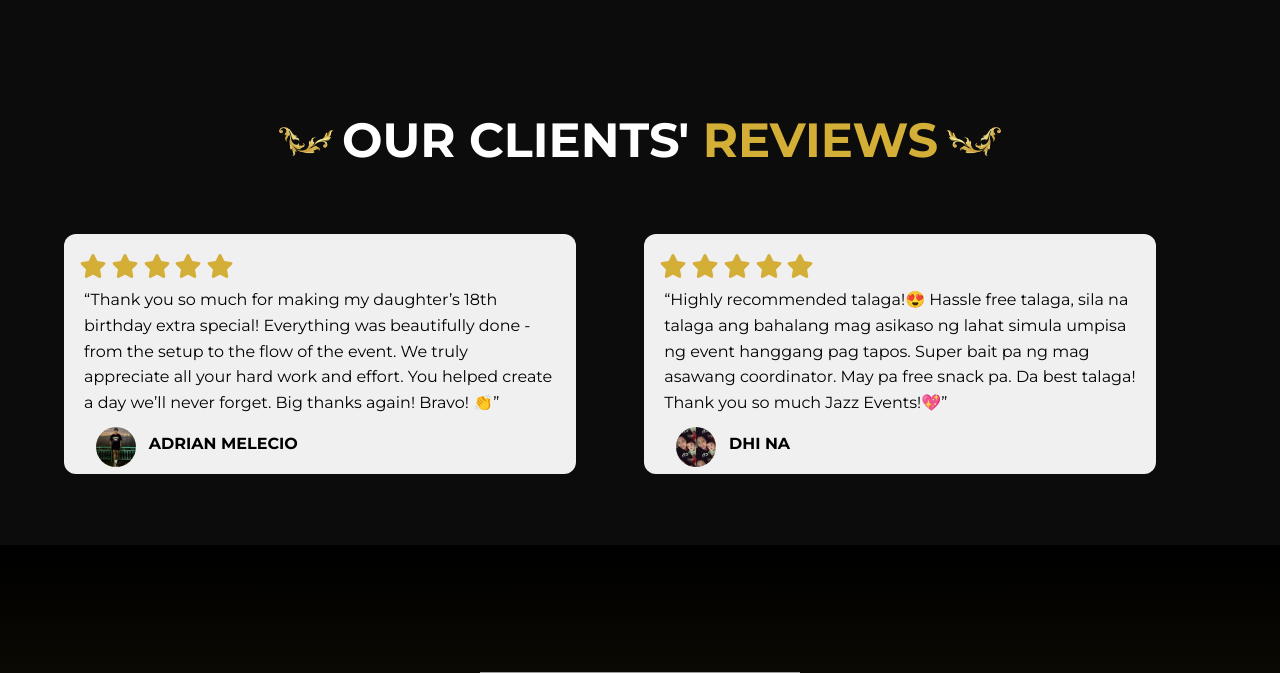
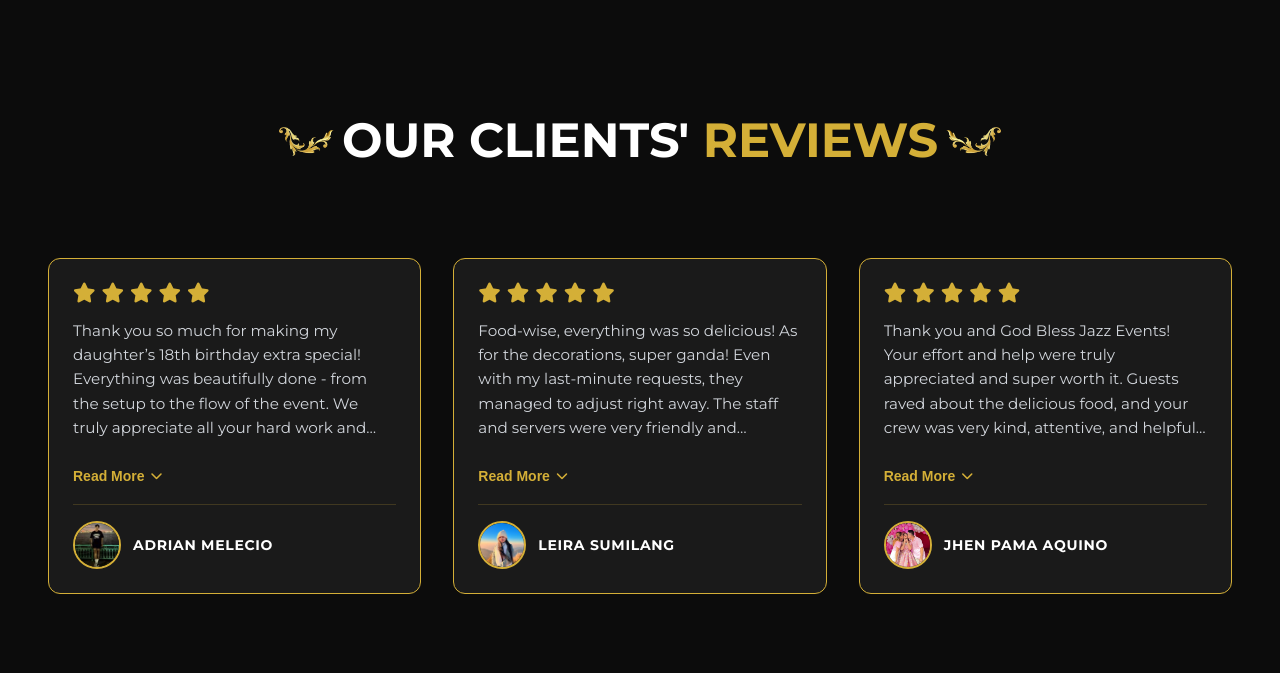
Before and after one commit to Zaiyai/Jazz-Events-Website, a PHP site: page / in a window 1280 px wide. Shown: the part 2920-3593 px from the top of the page. Run offline with PHP 8.4, Linux system fonts and the light colour scheme; grey boxes are pictures that could not be loaded.

Commit message:
Made changes to reviews, services & hover

```diff
--- a/index.html
+++ b/index.html
@@ -223,7 +223,9 @@
                         <i class="fa-solid fa-star"></i>
                     </div>
 
-                    <p class="review-content">“Thank you so much for making my daughter’s 18th birthday extra special! Everything was beautifully done - from the setup to the flow of the event. We truly appreciate all your hard work and effort. You helped create a day we’ll never forget. Big thanks again! Bravo! 👏”</p>
+                    <p class="review-content">Thank you so much for making my daughter’s 18th birthday extra special! Everything was beautifully done - from the setup to the flow of the event. We truly appreciate all your hard work and effort. You helped create a day we’ll never forget. Big thanks again! Bravo!</p>
+
+                    <button class="read-more-btn"> Read More <i class="fa-solid fa-chevron-down"></i> </button>
 
                     <div class="reviewer">
                         <img src="images/reviewer1.jpg" alt="reviewer 1"/>
@@ -240,13 +242,13 @@
                         <i class="fa-solid fa-star"></i>
                     </div>
 
-                    <p class="review-content">“Highly recommended talaga!😍 Hassle free talaga, sila na talaga ang
-                        bahalang mag asikaso ng lahat simula umpisa ng event hanggang pag tapos. Super bait pa ng
-                        mag asawang coordinator. May pa free snack pa. Da best talaga! Thank you so much Jazz Events!💖”</p>
+                    <p class="review-content">Food-wise, everything was so delicious! As for the decorations, super ganda! Even with my last-minute requests, they managed to adjust right away. The staff and servers were very friendly and accommodating, and of course, the owners were incredibly kind! Thank you so much, Jazz Events! Wishing you more successful events to come! </p>
+
+                    <button class="read-more-btn"> Read More <i class="fa-solid fa-chevron-down"></i> </button>
 
                     <div class="reviewer">
-                        <img src="images/reviewer2.jpg" alt="reviewer 2"/>
-                        <p>Dhi Na</p>
+                        <img src="images/reviews/leira_sumilang.jpg" alt="reviewer 2"/>
+                        <p>Leira Sumilang</p>
                     </div>
                 </div>
 
@@ -259,11 +261,12 @@
                         <i class="fa-solid fa-star"></i>
                     </div>
 
-                    <p class="review-content">“Thank you so much to everyone who came and helped make my Mother's birthday special. To my sibling Cee, their spouse and children, my children Cian, Inigo, and Audrey, and my one and only Father, Luis Cueto Castueras. Our family is very thankful to those who helped: Jazz Events, Queen Rein, Tta Girlie Ibe Castillo, Ninang Pamela Cuilao Castillo, and others. And to my special someone, thank you as well! THANK YOU SO MUCH LORD, because you never fail me in all things... More birthdays to come, Mama, we really love you so much!! ❤️❤️❤️!”</p>
+                    <p class="review-content">Thank you and God Bless Jazz Events! Your effort and help were truly appreciated and super worth it. Guests raved about the delicious food, and your crew was very kind, attentive, and helpful. The owners were incredibly hands-on, focused on the event, and always there to assist with our needs. Praying your business continues to grow and flourish with many more successful events. God Bless!</p>
 
+                        <button class="read-more-btn"> Read More <i class="fa-solid fa-chevron-down"></i> </button>
                     <div class="reviewer">
                         <img src="images/reviewer3.jpg" alt="reviewer 3"/>
-                        <p>Ehm Kaye Cee</p>
+                        <p>Jhen Pama Aquino</p>
                     </div>
                 </div>
             </div>
--- a/main.js
+++ b/main.js
@@ -5,3 +5,17 @@ for(i = 0; i < bookBtn.length; i++) {
         window.location.href = "booking/booking_landing.html";
     })
 }
+
+// Read More functionality for reviews
+document.querySelectorAll('.read-more-btn').forEach(btn => {
+    btn.addEventListener('click', function() {
+        const card = this.closest('.review-card');
+        card.classList.toggle('expanded');
+
+        if (card.classList.contains('expanded')) {
+            this.innerHTML = 'Read Less <i class="fa-solid fa-chevron-up"></i>';
+        } else {
+            this.innerHTML = 'Read More <i class="fa-solid fa-chevron-down"></i>';
+        }
+    });
+});
--- a/styles.css
+++ b/styles.css
@@ -471,56 +496,131 @@ header {
 }
 
 .review-cards-container {
-    width: 90vw;
-    overflow-x: auto;
-    overflow-y: hidden; /* Prevent vertical scrolling */
-    white-space: nowrap;
+    display: grid;
+    grid-template-columns: repeat(auto-fit, minmax(300px, 1fr));
+    gap: 32px;
+    max-width: 1400px;
     margin: 0 auto;
+    padding: 24px 0;
 }
 
+/* Individual Review Card */
 .review-card {
-    display: inline-block; /* Makes items flow horizontally */
-    width: 40vw;
-    height: 30vh;
+    background-color: #1a1a1a;
+    border: 1px solid var(--jazz-gold);
     border-radius: 12px;
-    overflow-x: hidden;
-    overflow-y: scroll;
-    transition: transform 0.3s;
-    white-space: normal;
-    padding: 20px;
-    margin-right: 5vw;
-    background-color: #f0f0f0;
+    padding: 24px;
+    transition: transform 0.3s ease, box-shadow 0.3s ease, border-color 0.3s ease;
+    display: flex;
+    flex-direction: column;
+    min-height: 320px;
+    height: 100%;
+}
+
+/* RED HOVER THEME - Matching Services Section */
+.review-card:hover {
+    transform: translateY(-8px);
+    box-shadow: 0 15px 40px rgba(204, 0, 0, 0.5);
+    border-color: var(--service-red);
+}
+
+/* Star Rating */
+.stars-container {
+    margin-bottom: 16px;
+    display: flex;
+    gap: 6px;
 }
 
 .stars-container i {
-    display: inline-block;
-    margin-right: 0.75vw;
-    scale: 1.5;
     color: var(--jazz-gold);
+    font-size: 1.25rem;
 }
 
+/* Review Text Content - Truncated to 5 Lines */
 .review-content {
-    margin-top: 1vh;
-    color: black;
-    word-break: break-word;
+    flex: 1;
+    color: #d1d5db;
+    font-size: 0.95rem;
+    line-height: 1.6;
+    margin-bottom: 20px;
+
+    /* Text truncation at 5 lines */
+    display: -webkit-box;
+    -webkit-line-clamp: 5;
+    -webkit-box-orient: vertical;
+    overflow: hidden;
+    text-overflow: ellipsis;
+
+    /* Fallback for non-webkit browsers */
+    max-height: calc(1.6em * 5);
 }
 
+/* Reviewer Section */
 .reviewer {
     display: flex;
-    padding: 12px;
-    color: black;
-    font-weight: 700;
-    text-transform: uppercase;
+    align-items: center;
+    gap: 12px;
+    padding-top: 16px;
+    border-top: 1px solid rgba(212, 175, 55, 0.2);
+    margin-top: auto;
 }
 
 .reviewer img {
-    height: 5vh;
-    border-radius: 50px;
-    margin-right: 1vw;
+    width: 48px;
+    height: 48px;
+    border-radius: 50%;
+    object-fit: cover;
+    border: 2px solid var(--jazz-gold);
+    flex-shrink: 0;
 }
 
 .reviewer p {
-    margin-top: 0.5vh;
+    color: #ffffff;
+    font-weight: 600;
+    font-size: 0.875rem;
+    text-transform: uppercase;
+    letter-spacing: 0.05em;
+    margin: 0;
+}
+
+/* Read More Button Styling */
+.read-more-btn {
+    background: none;
+    border: none;
+    color: var(--jazz-gold);
+    font-size: 0.875rem;
+    cursor: pointer;
+    padding: 8px 0;
+    font-weight: 600;
+    transition: color 0.3s ease;
+    align-self: flex-start;
+    margin-bottom: 12px;
+    display: flex;
+    align-items: center;
+    gap: 6px;
+}
+
+.read-more-btn:hover {
+    color: #ff3333;
+}
+
+.read-more-btn i {
+    font-size: 0.75rem;
+    transition: transform 0.3s ease;
+}
+
+.read-more-btn:hover i {
+    transform: translateY(2px);
+}
+
+/* Expanded state */
+.review-card.expanded .review-content {
+    -webkit-line-clamp: unset;
+    max-height: none;
+}
+
+.review-card.expanded .read-more-btn i {
+    transform: rotate(180deg);
 }
 
 /* --- Extraordinary Section --- */
@@ -649,3 +749,22 @@ footer {
     .footer-grid { grid-template-columns: repeat(4, 1fr); }
     .service-card { flex: 0 0 30%; width: 30%; }
 }
+
+@media (max-width: 767px) {
+    .review-cards-container {
+        grid-template-columns: 1fr;
+        gap: 24px;
+    }
+}
+
+@media (min-width: 768px) and (max-width: 1023px) {
+    .review-cards-container {
+        grid-template-columns: repeat(2, 1fr);
+    }
+}
+
+@media (min-width: 1024px) {
+    .review-cards-container {
+        grid-template-columns: repeat(3, 1fr);
+    }
+}
```
Also changed, not shown: other parts of styles.css (+46 -21 lines), images/reviewer3.jpg, images/reviews/leira_sumilang.jpg (added).
